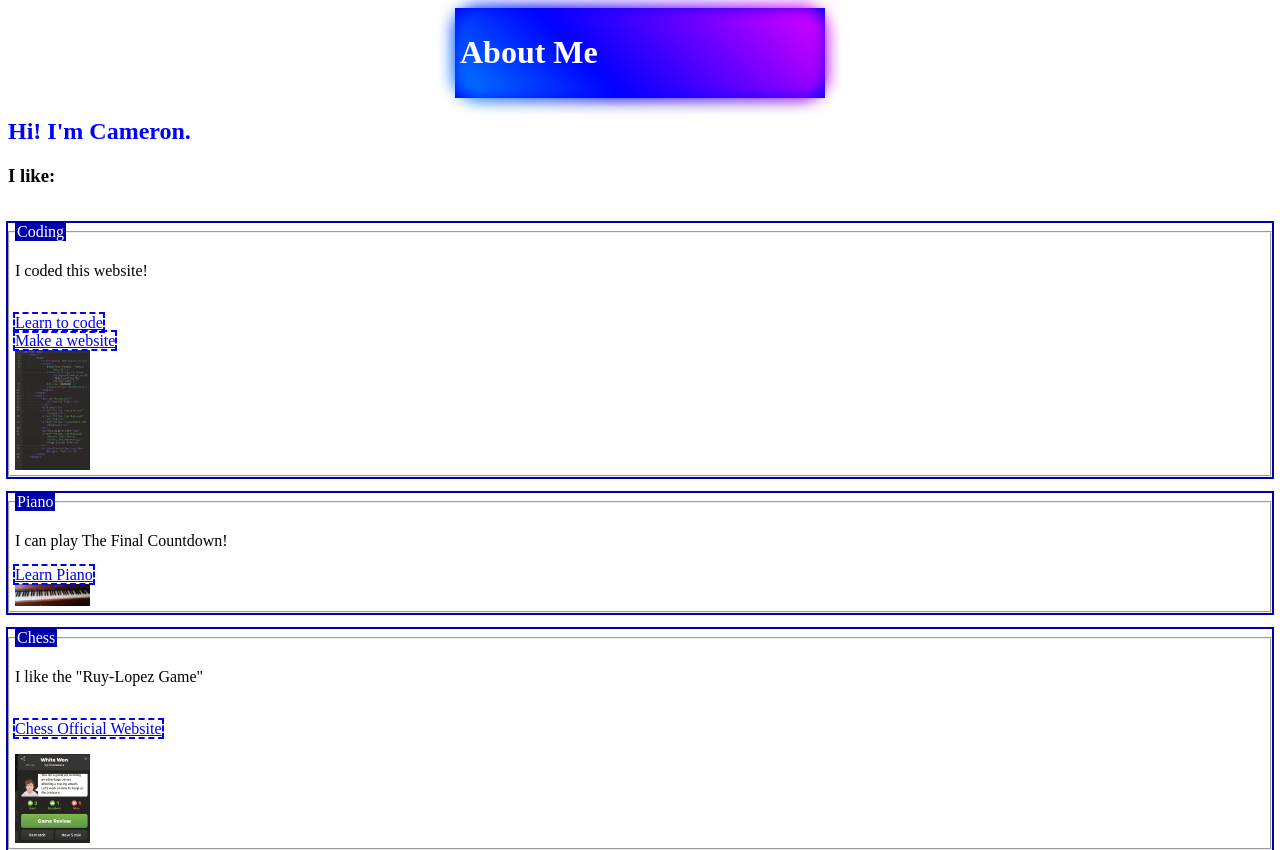
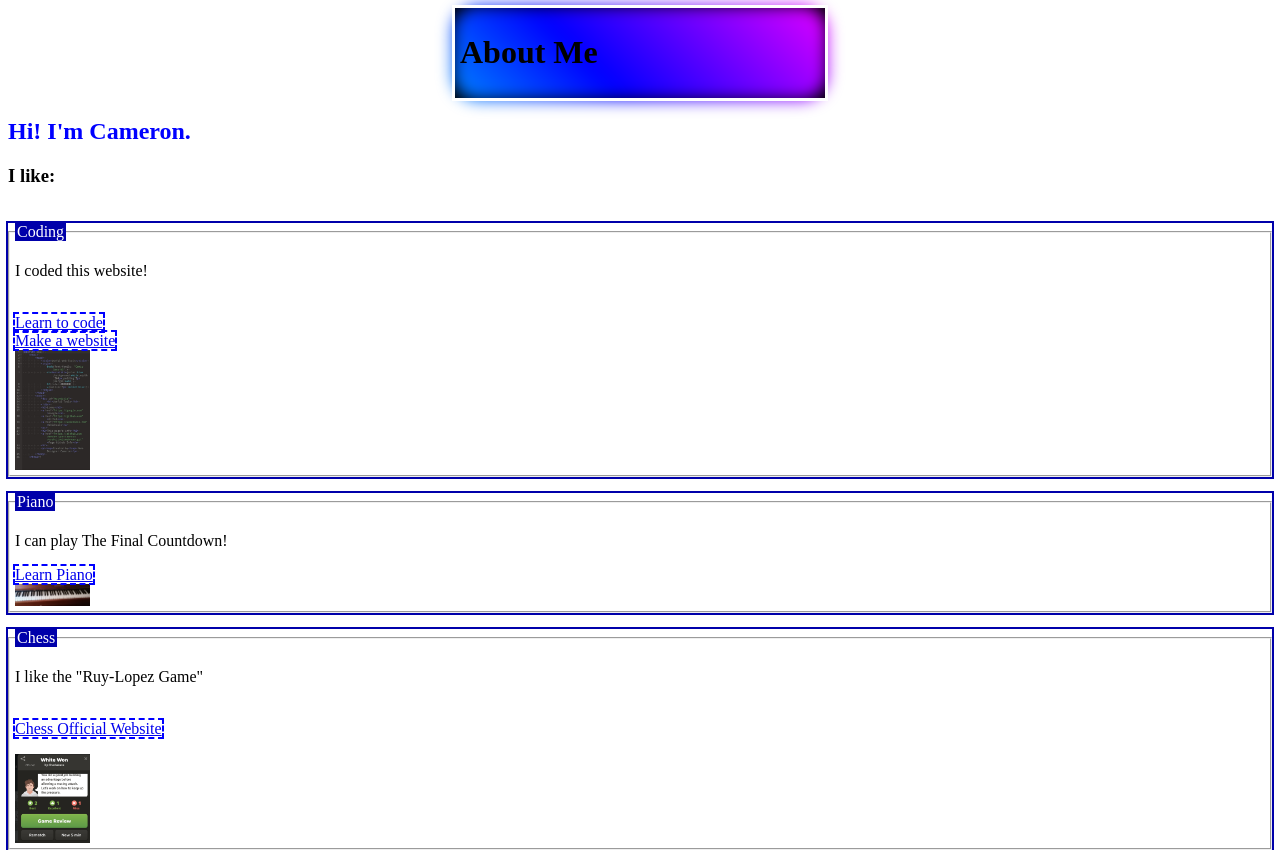
Before and after one commit to WebDesignerCameron/aboutcamrepo, a plain HTML site: page index.html in a window 1280 px wide. Shown: the top 850 px of the page. Drawn offline with Linux system fonts and the light colour scheme.

Commit message:
Update style.css

```diff
--- a/style.css
+++ b/style.css
@@ -1,4 +1,4 @@
-div#maintitle{background:blue;color:white;width:360px;padding:5px;margin:auto;otline:3px solid white}
+div#maintitle{;width:360px;padding:5px;margin:auto;outline:3px solid white}
 h2{color: blue;}
 a{outline:2px dashed blue;}
 img{width:75px;height:height:75px;}
```
